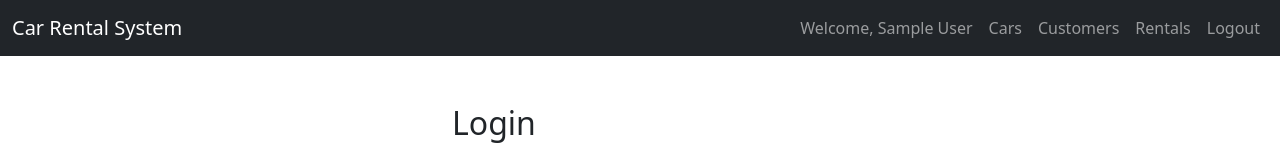
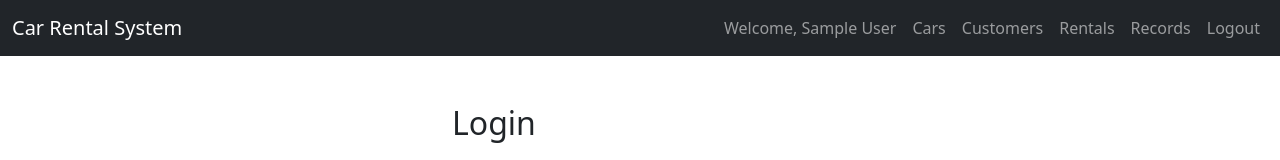
Before and after one commit to aniketkhot/car-rental-group-project, a React (Create React App) app in the folder frontend/: page / in a window 1280 px wide. Shown: the top 160 px of the page. Built offline with nearby package versions, Linux system fonts and the light colour scheme; sample sign-in values are in the browser's storage.

Commit message:
AddRecordInNavbar

```diff
--- a/frontend/src/components/Navbar.js
+++ b/frontend/src/components/Navbar.js
@@ -47,6 +47,11 @@ function Navbar() {
                           Rentals
                         </NavLink>
                       </li>
+                       <li className="nav-item">
+                        <NavLink className="nav-link" to="/rental-records">
+                          Records
+                        </NavLink>
+                      </li>
                     </>
                   )}
 
--- a/frontend/src/components/Navbar.jsx
+++ b/frontend/src/components/Navbar.jsx
@@ -18,6 +18,7 @@ const Navbar = () => {
           <>
             <Link to="/tasks" className="mr-4">CRUD</Link>
             <Link to="/profile" className="mr-4">Profile</Link>
+            <Link to="/rental-records" className="hover:underline font-semibold text-orange-300">Record</Link>
             <button
               onClick={handleLogout}
               className="bg-red-500 px-4 py-2 rounded hover:bg-red-700"
```
